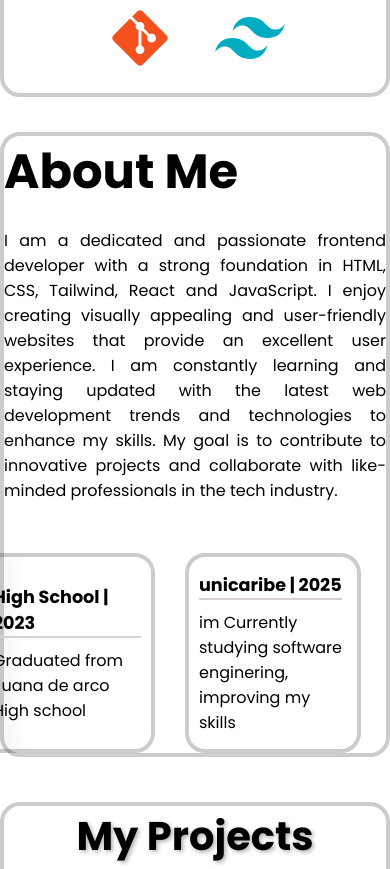
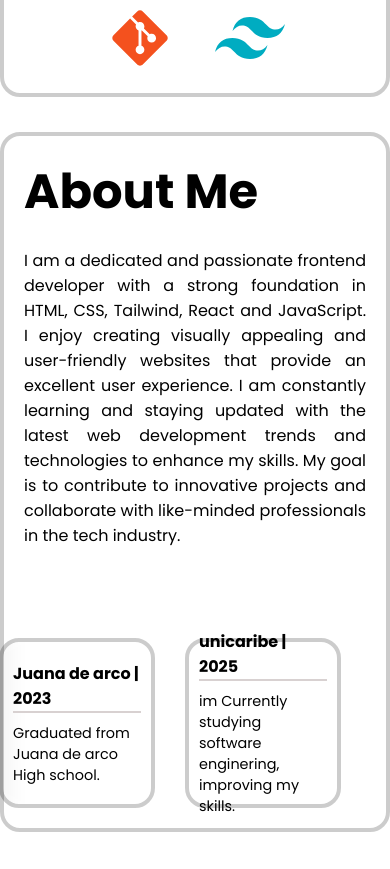
Before and after one commit to YeisonPetit/mi-portfolio, a plain HTML site: page index.html in a window 390 px wide. Shown: the part 769-1638 px from the top of the page. Drawn offline with Linux system fonts and the light colour scheme.

Commit message:
fixing responsive

```diff
--- a/index.html
+++ b/index.html
@@ -89,12 +89,12 @@
             </div>
             <div class="career">
                 <div class="box_career">
-                    <h1>High School | 2023</h1>
-                    <p>Graduated from Juana de arco High school</p>
+                    <h1>Juana de arco | 2023</h1>
+                    <p>Graduated from Juana de arco High school.</p>
                 </div>
                 <div class="box_career">
                     <h1>unicaribe | 2025</h1>
-                    <p>im Currently studying software enginering, improving my skills</p>
+                    <p>im Currently studying software enginering, improving my skills.</p>
                 </div>
                 <!-- <div class="box"></div> -->
             </div>
--- a/main.js
+++ b/main.js
@@ -6,11 +6,11 @@ const menu = document.getElementById("btnBurger")
 const closed = document.getElementById("closed")
 
 
-
+//active menu
 menu.addEventListener("click", () => {
     container_Links.classList.toggle("active")
 })
-
+//close menu
 closed.addEventListener("click", () => {
     container_Links.classList.toggle("active")
 })
--- a/style.css
+++ b/style.css
@@ -292,8 +292,8 @@ body.active .resume a {
 }
 
 .box_career{
-  width: 200px;
-  height: 200px;
+  width: 220px;
+  height: 170px;
   border-radius: 20px;
   backdrop-filter: blur(10px);
   border: 4px solid rgba(0, 0, 0, 0.2);
@@ -871,7 +871,6 @@ nav{
 }
 
 .nav-links ul li{
-    background-color: #d91919;
     width: 100%;
     height: 100%;
 }
@@ -921,7 +920,16 @@ main{
     flex-direction: column;
     width: 100%;
     height: 100%;
-    background-color: RED;
+    justify-content: center;
+    align-items: center;
+  }
+
+  .abouMeContent{
+    padding: 20px;
+  }
+
+  .career{
+    padding: 20px;
   }
 
 
@@ -1069,6 +1077,22 @@ main{
     flex-direction: column;
     width: 100%;
     height: 100%;
+    justify-content: center;
+    align-items: center;
   }
 
+  .abouMeContent{
+    padding: 20px;
+  }
+
+  .career{
+    padding: 20px;
+  }
+
+  .box_career h1{
+    font-size: 1rem;
+  }
+  .box_career p{
+    font-size: 0.9rem;
+  }
 }
```
